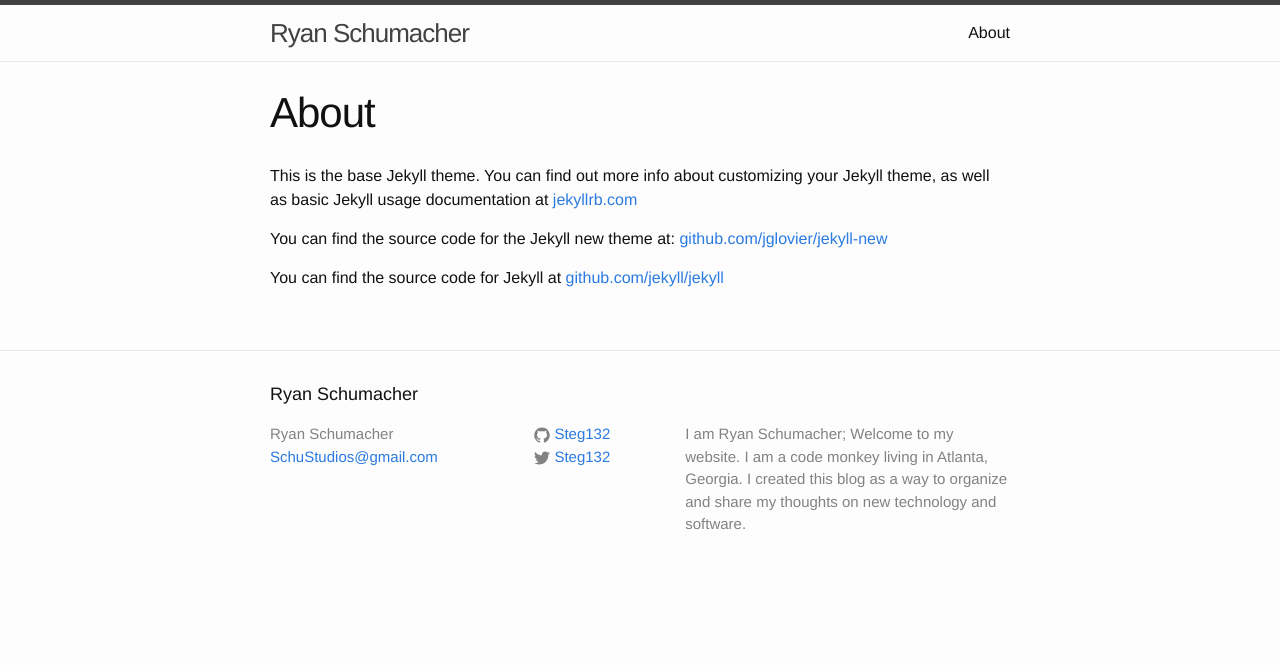
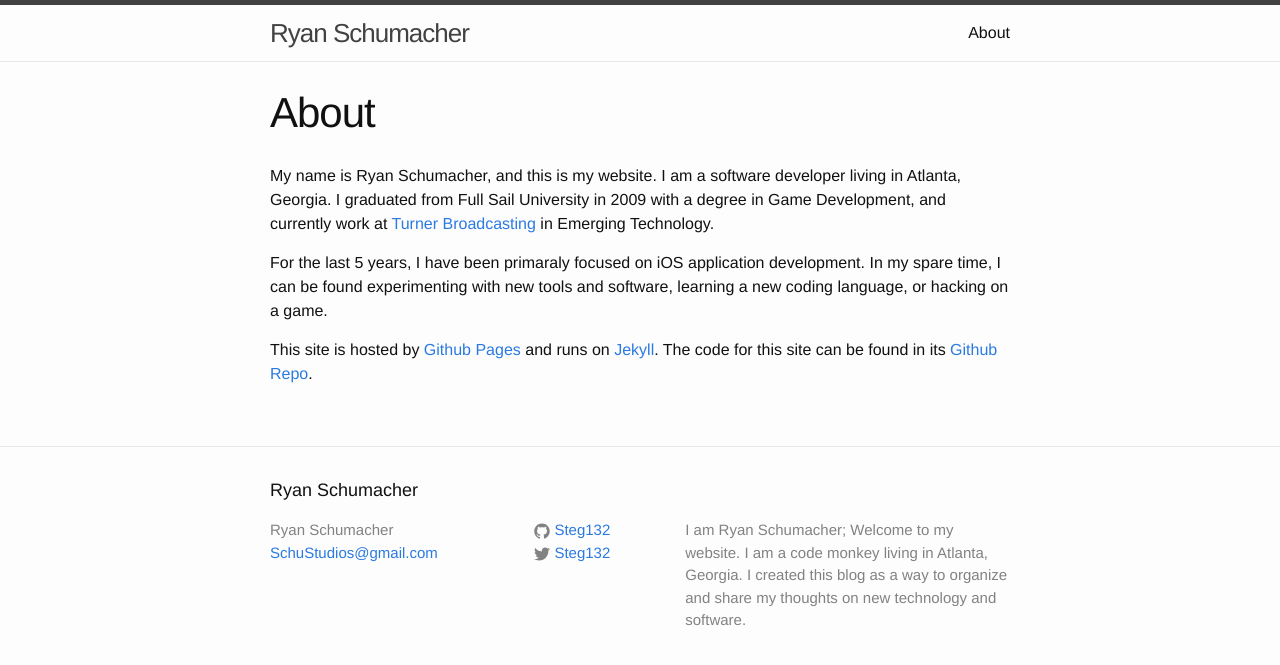
Before and after one commit to schustudios/schustudios.github.io, a Jekyll site: the page built from about.md, in a window 1280 px wide. Shown: the top 665 px of the page. Built offline with Jekyll 4.4.1, drawn with Linux system fonts in a browser that asks for light colours.

Commit message:
Updating site and about

```diff
--- a/_config.yml
+++ b/_config.yml
@@ -6,7 +6,7 @@ description: > # this means to ignore newlines until "baseurl:"
   Atlanta, Georgia. I created this blog as a way to organize and share my
   thoughts on new technology and software.
 baseurl: "" # the subpath of your site, e.g. /blog/
-url: "http://schustudios.github.io" # the base hostname & protocol for your site
+url: "http://schustudios.com" # the base hostname & protocol for your site
 twitter_username: Steg132
 github_username:  Steg132
 permalink: /blog/:title
--- a/about.md
+++ b/about.md
@@ -4,8 +4,13 @@ title: About
 permalink: /about/
 ---
 
-This is the base Jekyll theme. You can find out more info about customizing your Jekyll theme, as well as basic Jekyll usage documentation at [jekyllrb.com](http://jekyllrb.com/)
+My name is Ryan Schumacher, and this is my website. I am a software developer living in Atlanta, Georgia. I graduated from Full Sail University in 2009 with a degree in Game Development, and currently work at [Turner Broadcasting][turner] in Emerging Technology.
 
-You can find the source code for the Jekyll new theme at: [github.com/jglovier/jekyll-new](https://github.com/jglovier/jekyll-new)
+For the last 5 years, I have been primaraly focused on iOS application development. In my spare time, I can be found experimenting with new tools and software, learning a new coding language, or hacking on a game.
 
-You can find the source code for Jekyll at [github.com/jekyll/jekyll](https://github.com/jekyll/jekyll)
+This site is hosted by [Github Pages][gh-pages] and runs on [Jekyll][jekyll]. The code for this site can be found in its [Github Repo][repo].
+
+[repo]:			https://github.com/schustudios/schustudios.github.io
+[gh-pages]: http://pages.github.com
+[jekyll]:   http://jekyllrb.com
+[turner]:		http://www.turner.com/
```
